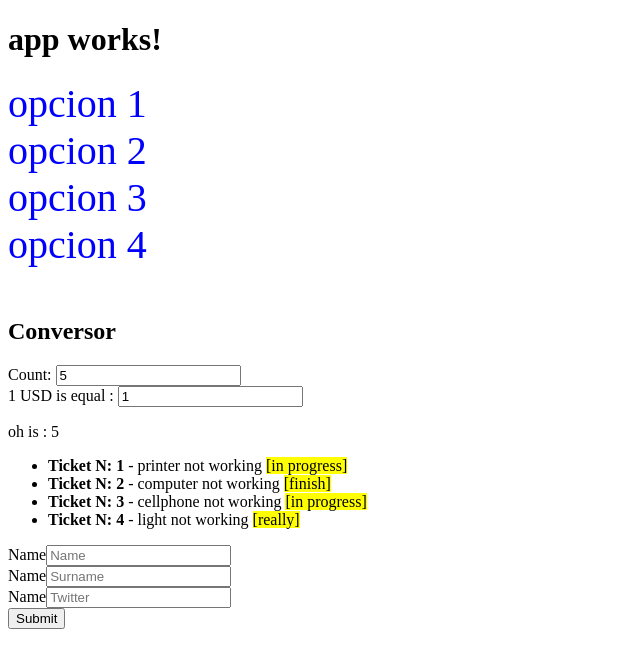
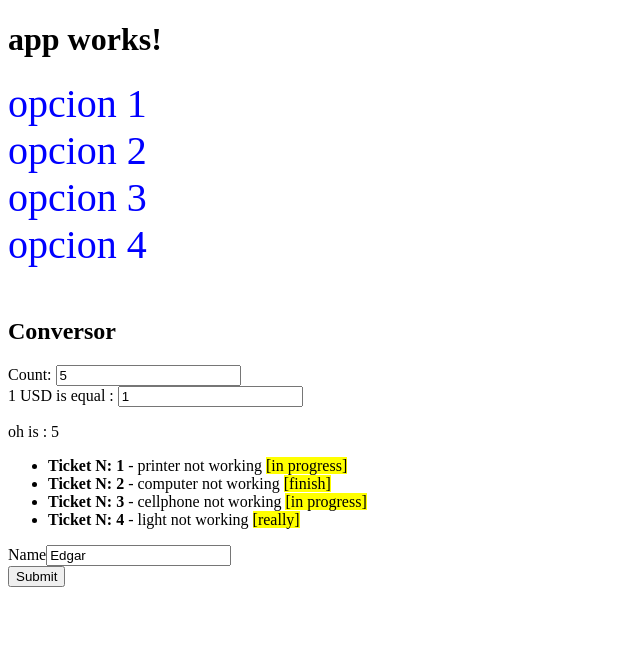
Before and after one commit to madrid16/angular2cli, an Angular app: page / in a window 1280 px wide. Shown: the top 668 px of the page, without its empty margins (0-640 px from the left). Built offline with nearby package versions, Linux system fonts and the light colour scheme.

Commit message:
use reactive forms

```diff
--- a/src/app/app.component.html
+++ b/src/app/app.component.html
@@ -21,18 +21,10 @@
   </li>
 </ul>
 
-<form #f="ngForm" (submit)="onSubmit(f.value)">
+<form [formGroup]="myForm" (ngSubmit)="myForm.value">
   <div>
     <label for="nameInput">Name</label>
-    <input type="text" id="nameInput" placeholder="Name" name="name" ngModel />
-  </div>
-  <div>
-    <label for="nameApellido">Name</label>
-    <input type="text" id="nameApellido" placeholder="Surname" name="surname" ngModel />
-  </div>
-  <div>
-    <label for="nameTwitter">Name</label>
-    <input type="text" id="nameTwitter" placeholder="Twitter" name="twitter" ngModel />
+    <input type="text" id="nameInput" placeholder="Name" name="name" [formControl]="myForm.controls['name']" />
   </div>
   <button type="submit">Submit</button>
 </form>
--- a/src/app/app.component.ts
+++ b/src/app/app.component.ts
@@ -1,6 +1,7 @@
 import { Component } from '@angular/core';
 import {InputComponent} from "./input/input.component";
 import {TicketService} from "./services/ticket.service";
+import {FormGroup, FormBuilder} from "@angular/forms";
 
 @Component({
   selector: 'app-root',
@@ -12,8 +13,13 @@ export class AppComponent {
   votacion = '';
   tickets: any;
 
-  constructor(private ticketService: TicketService){
+  myForm: FormGroup;
+
+  constructor(private ticketService: TicketService, private fb: FormBuilder){
     this.tickets = ticketService.getTicket();
+    this.myForm = fb.group({
+      'name': ['Edgar']
+    });
   }
 
   votos = [
@@ -30,7 +36,7 @@ export class AppComponent {
   count = 5;
   factor = 1;
 
-  onSubmit(form:any):void{
-    console.log("this form contain ", form);
+  onSubmit(value:string):void{
+    console.log("this form contain ", value);
   }
 }
--- a/src/app/app.module.ts
+++ b/src/app/app.module.ts
@@ -1,6 +1,6 @@
 import { BrowserModule } from '@angular/platform-browser';
 import { NgModule } from '@angular/core';
-import { FormsModule } from '@angular/forms';
+import {FormsModule, ReactiveFormsModule} from '@angular/forms';
 import { HttpModule } from '@angular/http';
 
 import { AppComponent } from './app.component';
@@ -21,6 +21,7 @@ import {TicketService} from "./services/ticket.service";
   imports: [
     BrowserModule,
     FormsModule,
+    ReactiveFormsModule,
     HttpModule
   ],
   providers: [TicketService],
```
